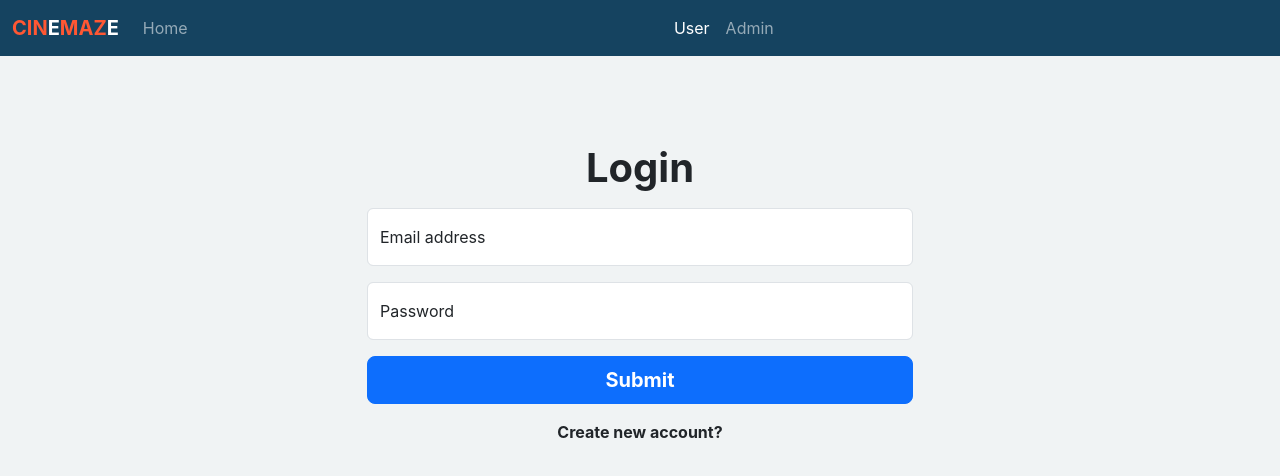
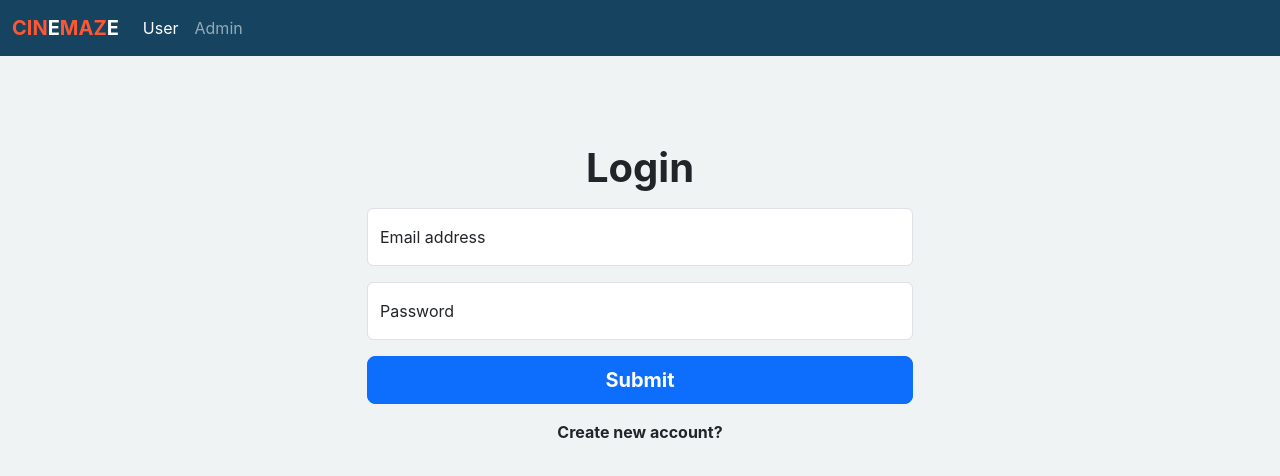
Before and after one commit to Nikhilbabu08/Cinemaze-Movie-Booking-App, a React (Create React App) app in the folder client/: page /userLogin in a window 1280 px wide. Shown: the top 476 px of the page. Built offline with nearby package versions, Linux system fonts and the light colour scheme.

Commit message:
poster change

```diff
--- a/client/src/components/carousel/Carousel.jsx
+++ b/client/src/components/carousel/Carousel.jsx
@@ -22,7 +22,7 @@ const Carousel = () => {
                                 <img src="https://images.ottplay.com/images/mammootty-in-turbo-first-look-poster-1701006051.jpg?impolicy=ottplay-20210210&width=1200&height=675" className=" w-100 " alt="..." style={{ maxHeight: '300px' }} />
                             </div>
                             <div className="carousel-item">
-                                <img src="https://english.mathrubhumi.com/image/contentid/policy:1.8238174:1674289460/New%20Project%20(15).png?$p=2bd0e28&f=16x10&w=852&q=0.8" className=" w-100 " alt="..." style={{ maxHeight: '300px' }} />
+                                <img src="https://www.indiatourism.guide/wp-content/uploads/2023/04/pushpa-2-release-date-1024x576.jpeg" className=" w-100 " alt="..." style={{ maxHeight: '300px' }} />
                             </div>
                         </div>
                         <button className="carousel-control-prev" type="button" data-bs-target="#carouselExampleAutoplaying" data-bs-slide="prev">
--- a/client/src/components/navbar/NavBar.jsx
+++ b/client/src/components/navbar/NavBar.jsx
@@ -40,11 +40,11 @@ const NavBar = () => {
             <span className="navbar-toggler-icon"></span>
           </button>
         </div>
-        <div className="collapse navbar-collapse d-lg-block">
+       {/* <div className="collapse navbar-collapse d-lg-block">
           <div className="navbar-nav">
             <NavLink to={'/'} className='nav-link'>Home</NavLink>
           </div>
-        </div>
+  </div> */}
         <div className="offcanvas offcanvas-end" data-bs-scroll="true" tabIndex="-1" id="offcanvasWithBothOptions" aria-labelledby="offcanvasWithBothOptionsLabel" style={{backgroundColor:"#F0F3F4",width: '50%' }}>
           <div className="offcanvas-header">
             <h5 className="offcanvas-title" id="offcanvasWithBothOptionsLabel"><b><span style={{ color: "#ff5733" }}>CIN</span>E<span style={{ color: "#ff5733" }}>MAZ</span>E</b></h5>
```
